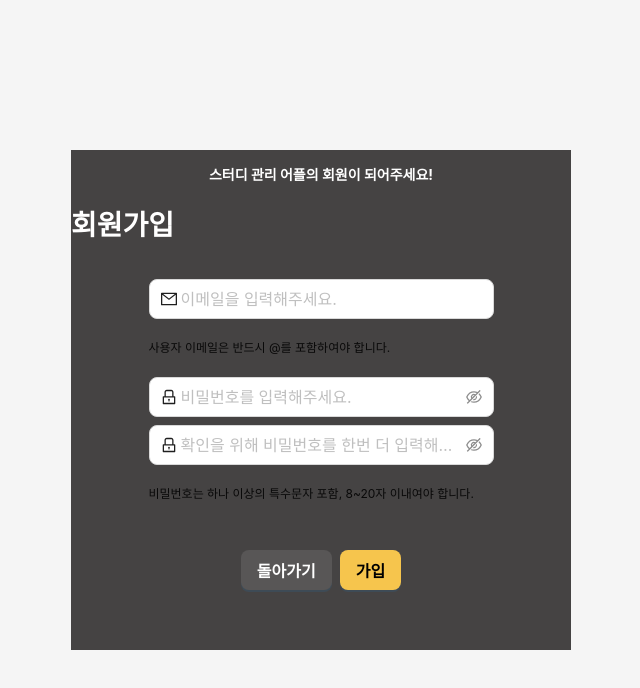
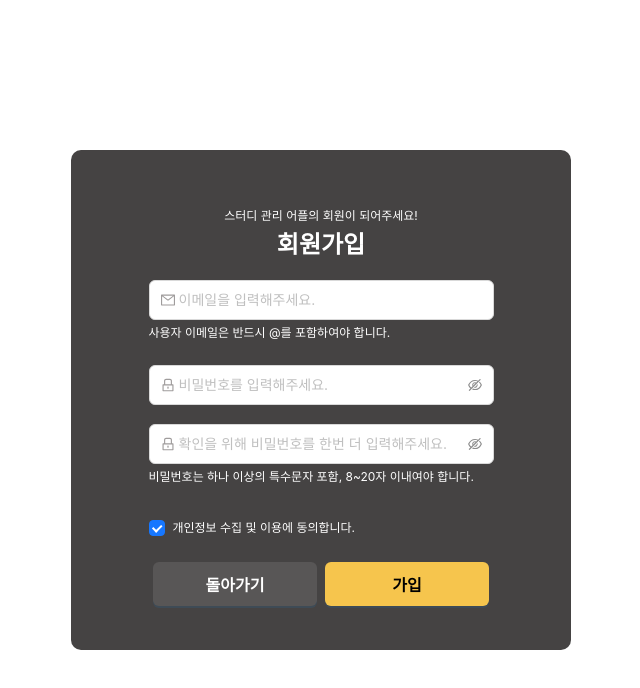
Before and after one commit to SNXWXH/Login-sprint, a React (Create React App) app in the folder login_frontend/: page /signup in a window 1280 px wide. Shown: the top 688 px of the page, without its empty margins (319-959 px from the left). Built offline with nearby package versions, Linux system fonts and the light colour scheme.

Commit message:
회원가입 디자인 적용 완료

```diff
--- a/login_frontend/src/components/signup/SignUp.tsx
+++ b/login_frontend/src/components/signup/SignUp.tsx
@@ -1,12 +1,24 @@
 import React, { useState } from "react";
-import { Button, Form, Input, Layout, Space } from "antd";
+import { Button, Checkbox, Form, Input, Layout, Space } from "antd";
 import {
   EyeInvisibleOutlined,
   EyeTwoTone,
   LockOutlined,
   MailOutlined,
 } from "@ant-design/icons";
-import { backgroundForm, wrapper } from "../../css/SignUpCss";
+import {
+  backgroundForm,
+  wrapper,
+  signUp_ment,
+  signUp_input_id,
+  signUp_input_pw,
+  signUp_input_pwCheck,
+  signUp_signUp,
+  signup_formsize,
+  signUp_extrament,
+  button_back,
+  button_signup,
+} from "../../css/SignUpCss";
 
 const SignUpForm = () => {
   // const [email, setEmail] = useState("");
@@ -45,95 +57,99 @@ const SignUpForm = () => {
 
   return (
     <>
-      <Layout style={wrapper}>
+      <div style={wrapper}>
         <div style={backgroundForm}>
-          <p className="backgroundForm-ment">
-            스터디 관리 어플의 회원이 되어주세요!
-          </p>
-          <h1>회원가입</h1>
-          <br></br>
-          <div
-            style={{
-              display: "flex",
-              flexDirection: "column",
-              alignItems: "center",
-            }}
-          >
+          <p style={signUp_ment}>스터디 관리 어플의 회원이 되어주세요!</p>
+          <h1 style={signUp_signUp}>회원가입</h1>
           <Form
             name="basic"
-              labelCol={{ span: 8 }}
-              wrapperCol={{ span: 16 }}
-              style={{ maxWidth: 600 }}
+            style={signup_formsize}
             initialValues={{ remember: true }}
             onFinish={onFinish}
             onFinishFailed={onFinishFailed}
             autoComplete="off"
           >
-              <Space direction="vertical">
+            <Form.Item<FieldType>
+              name="username"
+              rules={[
+                { required: true, message: "Please input your username!" },
+              ]}
+            >
               <Input
-                  style={{ width: 345 }}
-                  size="large"
+                style={signUp_input_id}
                 type="text"
                 placeholder="이메일을 입력해주세요."
-                  prefix={<MailOutlined />}
+                prefix={<MailOutlined style={{ color: "#9F9C9C" }} />}
                 // value={email}
                 // onChange={handleEmailChange}
                 // autoFocus={true}
               />
-                <p style={{ fontSize: "12px" }}>
+            </Form.Item>
+            <p style={signUp_extrament}>
               사용자 이메일은 반드시 @를 포함하여야 합니다.
             </p>
+            <Form.Item<FieldType>
+              name="password"
+              rules={[
+                { required: true, message: "Please input your password!" },
+              ]}
+            >
               <Input.Password
-                  style={{ width: 345 }}
-                  size="large"
+                style={signUp_input_pw}
                 type="password"
                 placeholder="비밀번호를 입력해주세요."
-                  prefix={<LockOutlined />}
+                prefix={<LockOutlined style={{ color: "#9F9C9C" }} />}
                 iconRender={(visible) =>
                   visible ? <EyeTwoTone /> : <EyeInvisibleOutlined />
                 }
                 // value={password}
                 // onChange={handlePasswordChange}
               />
+            </Form.Item>
+            <Form.Item<FieldType>
+              name="password"
+              rules={[
+                { required: true, message: "Please input your password!" },
+              ]}
+            >
               <Input.Password
-                  style={{ width: 345 }}
-                  size="large"
+                style={signUp_input_pwCheck}
                 placeholder="확인을 위해 비밀번호를 한번 더 입력해주세요."
-                  prefix={<LockOutlined />}
+                prefix={<LockOutlined style={{ color: "#9F9C9C" }} />}
                 iconRender={(visible) =>
                   visible ? <EyeTwoTone /> : <EyeInvisibleOutlined />
                 }
                 // value={checkPassword}
                 // onChange={handleCheckPasswordChange}
               />
-                <p style={{ fontSize: "12px" }}>
+            </Form.Item>
+            <p style={signUp_extrament}>
               비밀번호는 하나 이상의 특수문자 포함, 8~20자 이내여야 합니다.
             </p>
-              </Space>
-            </Form>
-            <br />
-            <br />
-            <Space wrap>
-              <Button
-                type="primary"
-                size="large"
+            <Form.Item<FieldType>
+              name="remember"
+              valuePropName="checked"
+              style={{ marginTop: "-20px" }}
+            >
+              <Checkbox
                 style={{
-                  backgroundColor: "#585656",
-                  fontSize: "16px",
-                  fontWeight: "bold",
+                  color: "white",
+                  fontSize: "12px",
+                  marginTop: "40px",
                 }}
               >
+                개인정보 수집 및 이용에 동의합니다.
+              </Checkbox>
+            </Form.Item>
+          </Form>
+
+          <Space wrap>
+            <Button type="primary" style={button_back}>
               돌아가기
             </Button>
             <Button
               type="primary"
-                size="large"
-                style={{
-                  backgroundColor: "#F6C54D",
-                  fontSize: "16px",
-                  color: "#000000",
-                  fontWeight: "bold",
-                }}
+              style={button_signup}
               // onClick={axiosSignUp}
             >
               가입
@@ -141,7 +157,6 @@ const SignUpForm = () => {
           </Space>
         </div>
       </div>
-      </Layout>
     </>
   );
 };
--- a/login_frontend/src/css/SignUpCss.tsx
+++ b/login_frontend/src/css/SignUpCss.tsx
@@ -3,6 +3,11 @@ export const backgroundForm: React.CSSProperties = {
   height: "500px",
   backgroundColor: "#454343",
   color: "white",
+  display: "flex",
+  justifyContent: "center",
+  alignItems: "center",
+  flexDirection: "column",
+  borderRadius: "10px",
 };
 
 export const wrapper: React.CSSProperties = {
@@ -11,3 +16,58 @@ export const wrapper: React.CSSProperties = {
   alignItems: "center",
   minHeight: "100dvh",
 };
+
+export const signUp_ment: React.CSSProperties = {
+  fontSize: "12px",
+};
+
+export const signUp_input_id: React.CSSProperties = {
+  width: "345px",
+  height: "40px",
+};
+
+export const signUp_input_pw: React.CSSProperties = {
+  width: "345px",
+  height: "40px",
+  marginTop: "10px",
+};
+
+export const signUp_input_pwCheck: React.CSSProperties = {
+  width: "345px",
+  height: "40px",
+  marginTop: "-10px",
+};
+
+export const signUp_signUp: React.CSSProperties = {
+  fontSize: "24px",
+  fontWeight: 700,
+  marginBottom: "20px",
+  marginTop: "-10px",
+};
+
+export const signup_formsize: React.CSSProperties = {
+  width: "345px",
+};
+
+export const signUp_extrament: React.CSSProperties = {
+  fontSize: "12px",
+  marginTop: "-20px",
+  color: "white",
+};
+
+export const button_back: React.CSSProperties = {
+  width: "164px",
+  height: "44px",
+  backgroundColor: "#585656",
+  fontSize: "16px",
+  fontWeight: "bold",
+};
+
+export const button_signup: React.CSSProperties = {
+  width: "164px",
+  height: "44px",
+  backgroundColor: "#F6C54D",
+  color: "#000000",
+  fontSize: "16px",
+  fontWeight: "bold",
+};
--- a/login_frontend/src/css/signup.css
+++ /dev/null
@@ -1,27 +0,0 @@
-.backgroundForm {
-  width: 500px;
-  height: 500px;
-  background-color: #454343;
-  color: white;
-}
-
-.backgroundForm-ment {
-  display: flex;
-  justify-content: center;
-  align-items: center;
-  font-weight: bold;
-}
-/*
-.backgroundForm-signup,
-.backgroundForm-ment {
-  display: flex;
-  justify-content: center;
-  align-items: center;
-  font-weight: bold;
-}
-
-.input {
-  display: flex;
-  justify-content: center;
-  align-items: center;
-} */
--- a/login_frontend/src/pages/SignUp.tsx
+++ b/login_frontend/src/pages/SignUp.tsx
@@ -1,5 +1,4 @@
 import React from "react";
-import "../css/signup.css";
 import SignUpForm from "../components/signup/SignUp";
 
 export const SignUp = () => {
```
Lines whose indentation alone changed are shown as unchanged.
